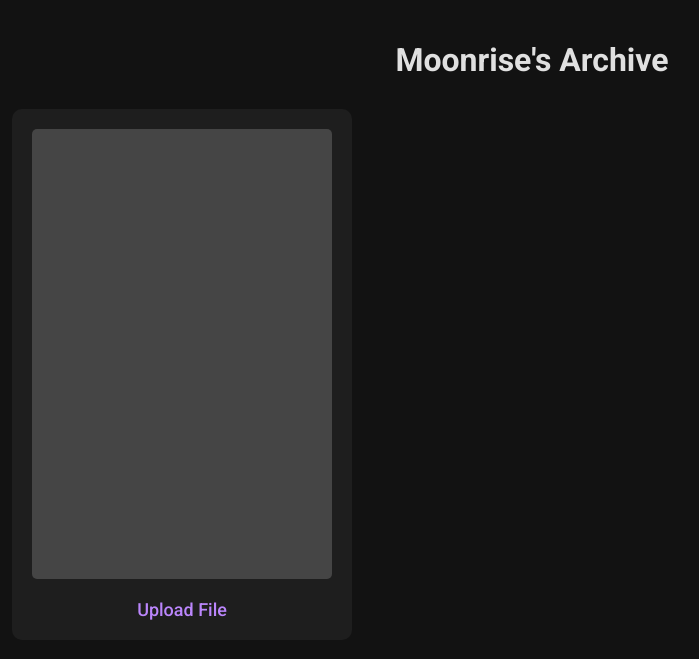
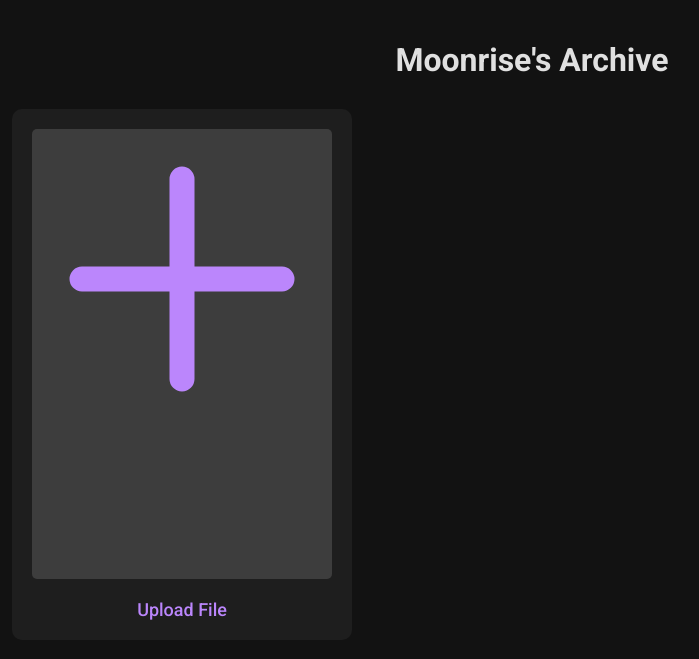
Before and after one commit to 0xMoonrise/archive, a Flask app: page / in a window 1280 px wide. Shown: the top 659 px of the page, without its empty margins (108-807 px from the left). Run offline with Flask 3, Linux system fonts and the light colour scheme; some libraries are stand-ins or nearby versions.

Commit message:
Add plus icon on upload card button

```diff
--- a/templates/index.html
+++ b/templates/index.html
@@ -12,13 +12,16 @@
     <h1>Moonrise's Archive</h1>
 
     <div class="card-list">
-    	<div class="card-container">
-    	    <a class="card" onclick="document.getElementById('file-input').click()">
-				<div class="card-thumbnail" style="background: #454545;"></div>
-    	        <div class="card-title">Upload File</div>
-    	    </a>
-    	</div>
-
+        <div class="card-container">
+            <a class="card" onclick="document.getElementById('file-input').click()">
+                <div class="card-thumbnail" style="background: #3d3d3d;">
+                    <svg class="plus-icon" xmlns="http://www.w3.org/2000/svg" viewBox="0 0 24 24" fill="none">
+                        <path d="M12 4V12M12 12V20M12 12H4M12 12H20" stroke="#bb86fc" stroke-width="2" stroke-linecap="round" stroke-linejoin="round"/>
+                    </svg>
+                </div>
+                <div class="card-title">Upload File</div>
+            </a>
+        </div>
 		{% for md in md_files %}
 		<div class="card-container">
 		    <a href="{{ url_for('view_md', filename=md) }}" class="card">
```
Also changed, not shown: 1 other file.
